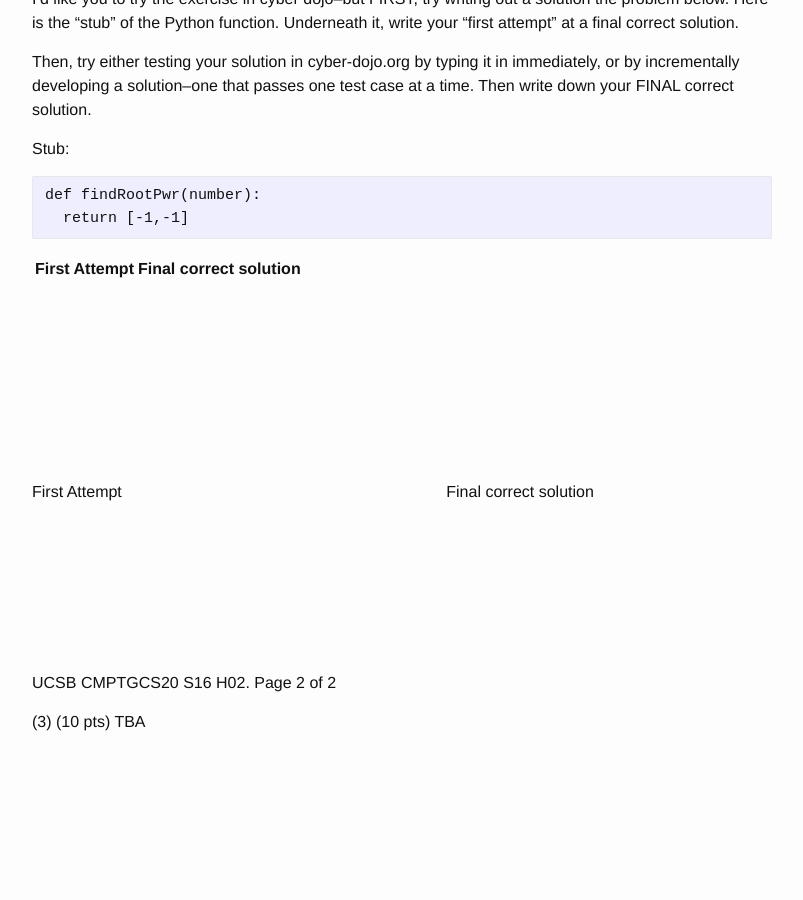
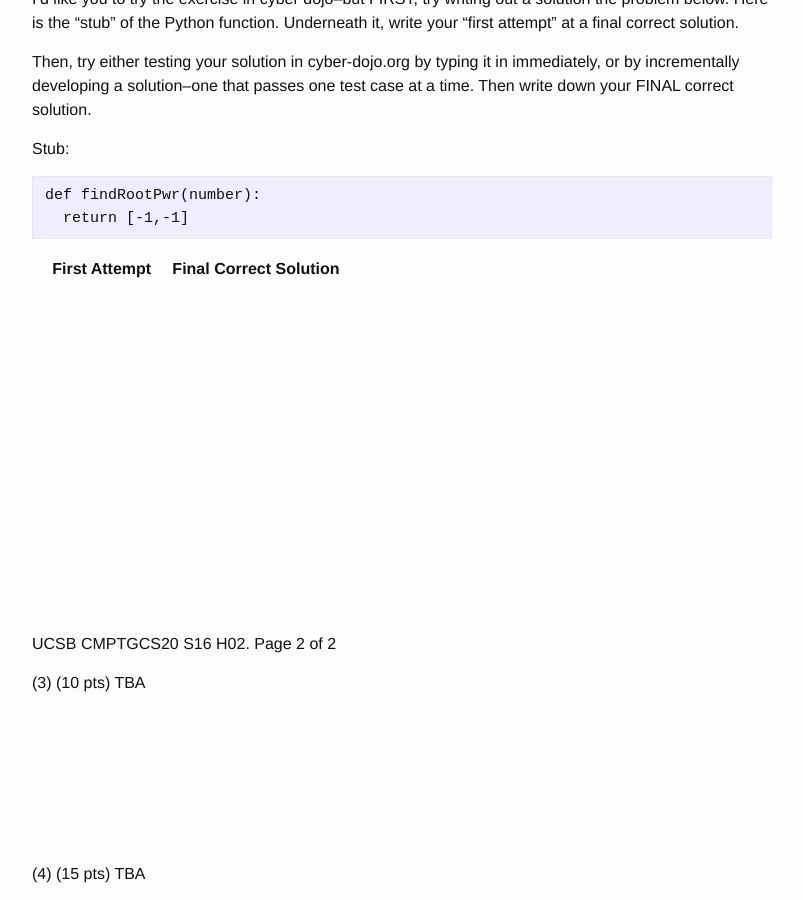
Before and after one commit to UCSB-CMPTGCS20-S16/UCSB-CMPTGCS20-S16.github.io, a Jekyll site: the page built from _posts/2016-04-29-H02.markdown, in a window 1280 px wide and 900 px high, scrolled down 857 px. Shown: the whole window, without its empty margins (238-1041 px from the left). Built offline with Jekyll 4.4.1, drawn with Linux system fonts in a browser that asks for light colours.

Commit message:
Update 2016-04-29-H02.markdown

````diff
--- a/_posts/2016-04-29-H02.markdown
+++ b/_posts/2016-04-29-H02.markdown
@@ -37,12 +37,9 @@ def findRootPwr(number):
 ```
 
 
-| <span style="width:20em;">First Attempt</span>  | <span style="width:30em;">Final correct solution</span> |
+| First Attempt | Final Correct Solution |
 |---|---|
-| &nbsp;&nbsp;&nbsp;&nbsp;&nbsp;&nbsp;&nbsp;&nbsp;&nbsp;&nbsp;<br><br><br><br><br><br><br><br>  |   |
-
-
-<span>First Attempt</span>&nbsp;<span style="padding-left:20em;">Final correct solution</span>
+| &nbsp;&nbsp;&nbsp;&nbsp;&nbsp;&nbsp;&nbsp;&nbsp;&nbsp;&nbsp;&nbsp;&nbsp;&nbsp;&nbsp;&nbsp;&nbsp;&nbsp;&nbsp;&nbsp;&nbsp;&nbsp;&nbsp;&nbsp;&nbsp;&nbsp;&nbsp;&nbsp;&nbsp;&nbsp;&nbsp;<br><br><br><br><br><br><br><br>  | &nbsp;&nbsp;&nbsp;&nbsp;&nbsp;&nbsp;&nbsp;&nbsp;&nbsp;&nbsp;&nbsp;&nbsp;&nbsp;&nbsp;&nbsp;&nbsp;&nbsp;&nbsp;&nbsp;&nbsp;&nbsp;&nbsp;&nbsp;&nbsp;&nbsp;&nbsp;&nbsp;&nbsp;&nbsp;&nbsp;<br><br><br><br><br><br><br><br>  |
 
 <div style="margin-bottom:8em;page-break-after:always;">&nbsp;</div>
 
````
